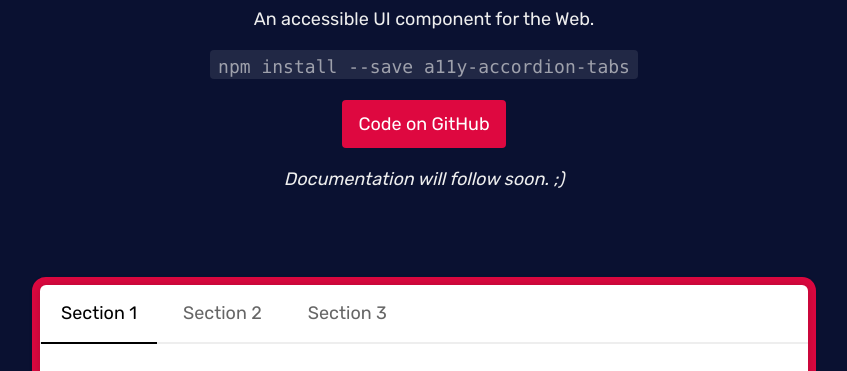
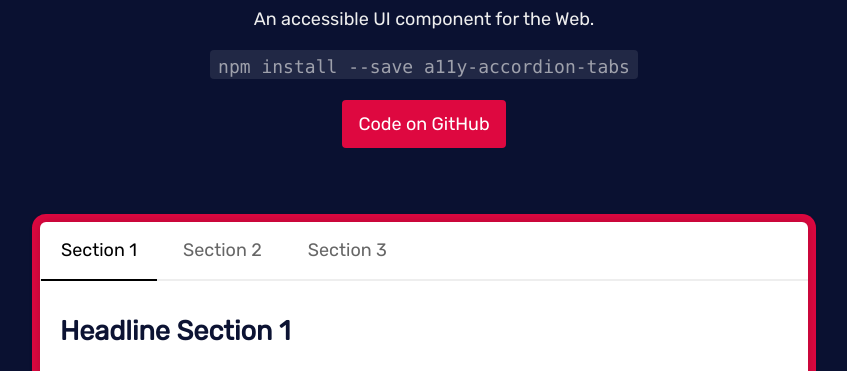
Before and after one commit to matthiasott/a11y-accordion-tabs, a website: page docs/index.html in a window 1280 px wide. Shown: the part 349-720 px from the top of the page, without its empty margins (216-1063 px from the left). Drawn offline with nearby package versions, Linux system fonts and the light colour scheme.

Commit message:
Remove documentation notice

```diff
--- a/docs/index.html
+++ b/docs/index.html
@@ -19,7 +19,6 @@
 
     <p><code>npm install --save a11y-accordion-tabs</code></p>
     <a href="https://github.com/matthiasott/a11y-accordion-tabs" class="button">Code on GitHub</a>
-    <p><em>Documentation will follow soon. ;)</em></p>
 
   </header>
   <main class="main">
```
